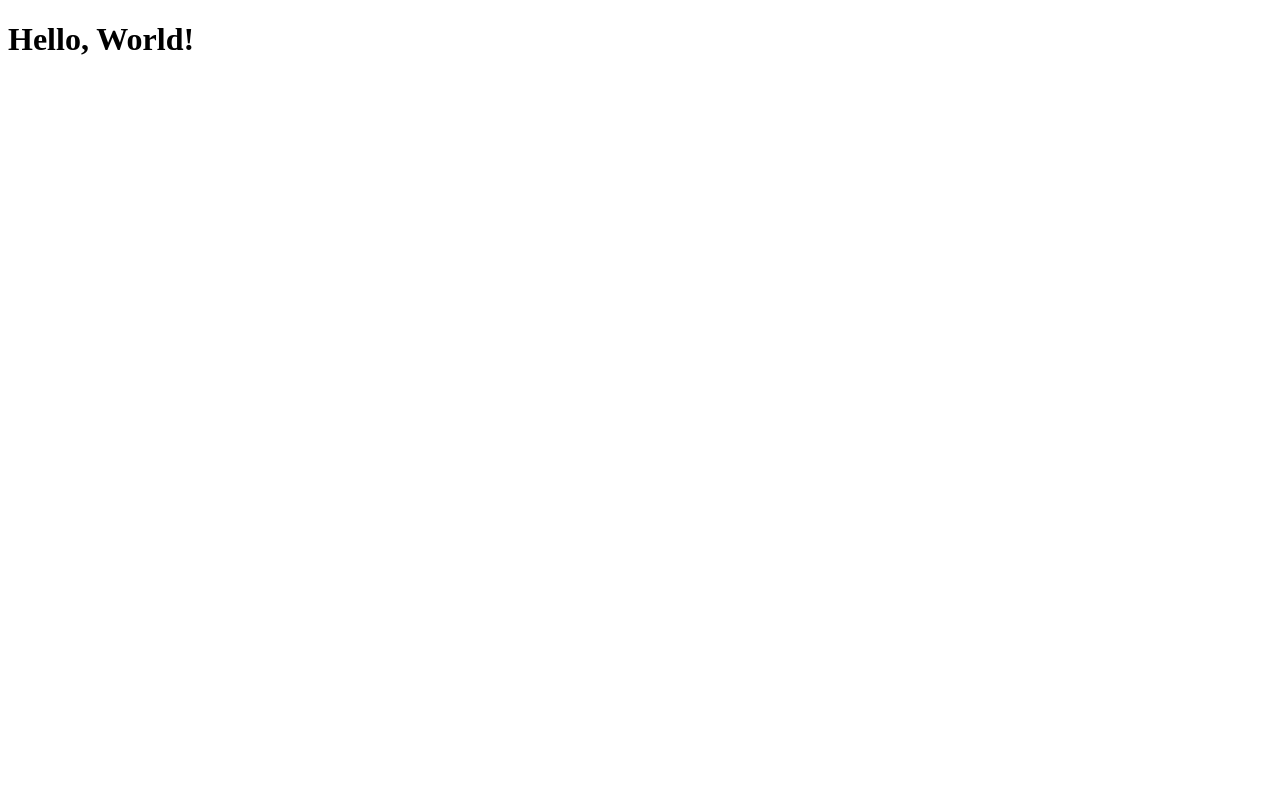
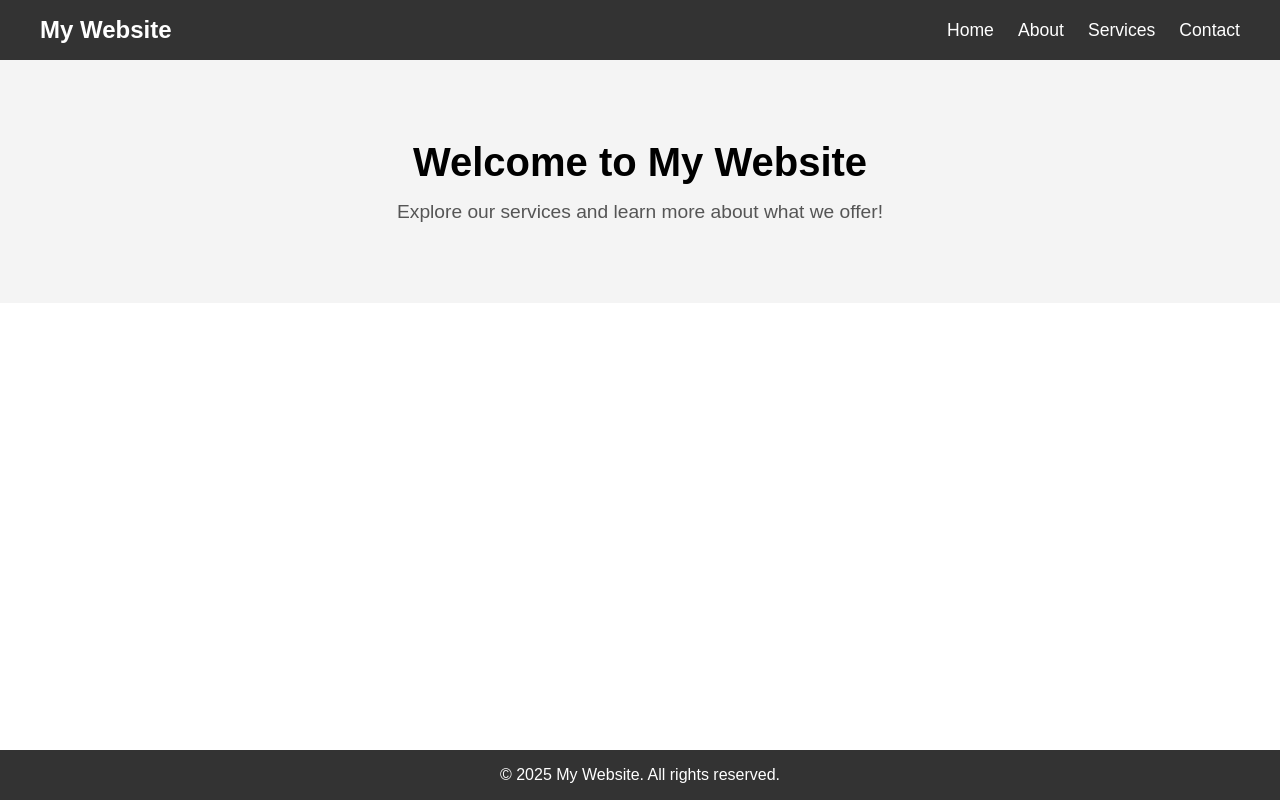
Before and after one commit to harpreets92/first, a plain HTML site: page index.html in a window 1280 px wide. Drawn offline with Linux system fonts and the light colour scheme.

Commit message:
Update index.html

```diff
--- a/index.html
+++ b/index.html
@@ -1,5 +1,85 @@
 <!DOCTYPE html>
-<html><head><title>My Page
-</title></head>
-<body><h1>Hello, World!</h1></body>
+<html lang="en">
+<head>
+    <meta charset="UTF-8">
+    <meta name="viewport" content="width=device-width, initial-scale=1.0">
+    <title>Home - My Website</title>
+    <style>
+        * {
+            margin: 0;
+            padding: 0;
+            box-sizing: border-box;
+            font-family: Arial, sans-serif;
+        }
+        header {
+            background-color: #333;
+            color: white;
+            padding: 1rem;
+        }
+        nav {
+            display: flex;
+            justify-content: space-between;
+            align-items: center;
+            max-width: 1200px;
+            margin: 0 auto;
+        }
+        nav ul {
+            list-style: none;
+            display: flex;
+            gap: 1.5rem;
+        }
+        nav ul li a {
+            color: white;
+            text-decoration: none;
+            font-size: 1.1rem;
+        }
+        nav ul li a:hover {
+            color: #ddd;
+        }
+        .hero {
+            background-color: #f4f4f4;
+            text-align: center;
+            padding: 5rem 1rem;
+        }
+        .hero h1 {
+            font-size: 2.5rem;
+            margin-bottom: 1rem;
+        }
+        .hero p {
+            font-size: 1.2rem;
+            color: #555;
+        }
+        footer {
+            background-color: #333;
+            color: white;
+            text-align: center;
+            padding: 1rem;
+            position: fixed;
+            bottom: 0;
+            width: 100%;
+        }
+    </style>
+</head>
+<body>
+    <header>
+        <nav>
+            <div class="logo">
+                <h2>My Website</h2>
+            </div>
+            <ul>
+                <li><a href="index.html">Home</a></li>
+                <li><a href="#">About</a></li>
+                <li><a href="#">Services</a></li>
+                <li><a href="#">Contact</a></li>
+            </ul>
+        </nav>
+    </header>
+    <section class="hero">
+        <h1>Welcome to My Website</h1>
+        <p>Explore our services and learn more about what we offer!</p>
+    </section>
+    <footer>
+        <p>&copy; 2025 My Website. All rights reserved.</p>
+    </footer>
+</body>
 </html>
```
